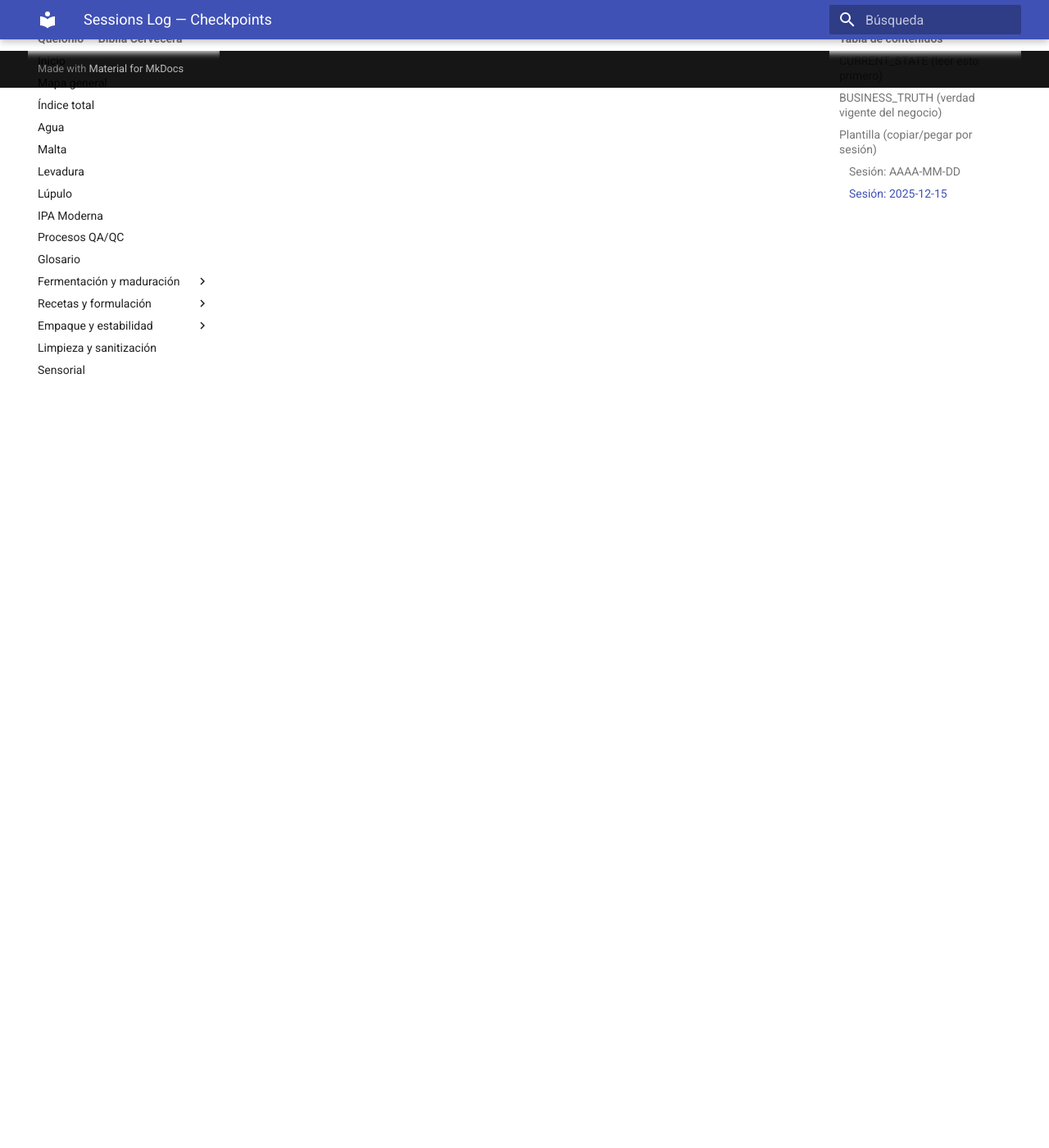
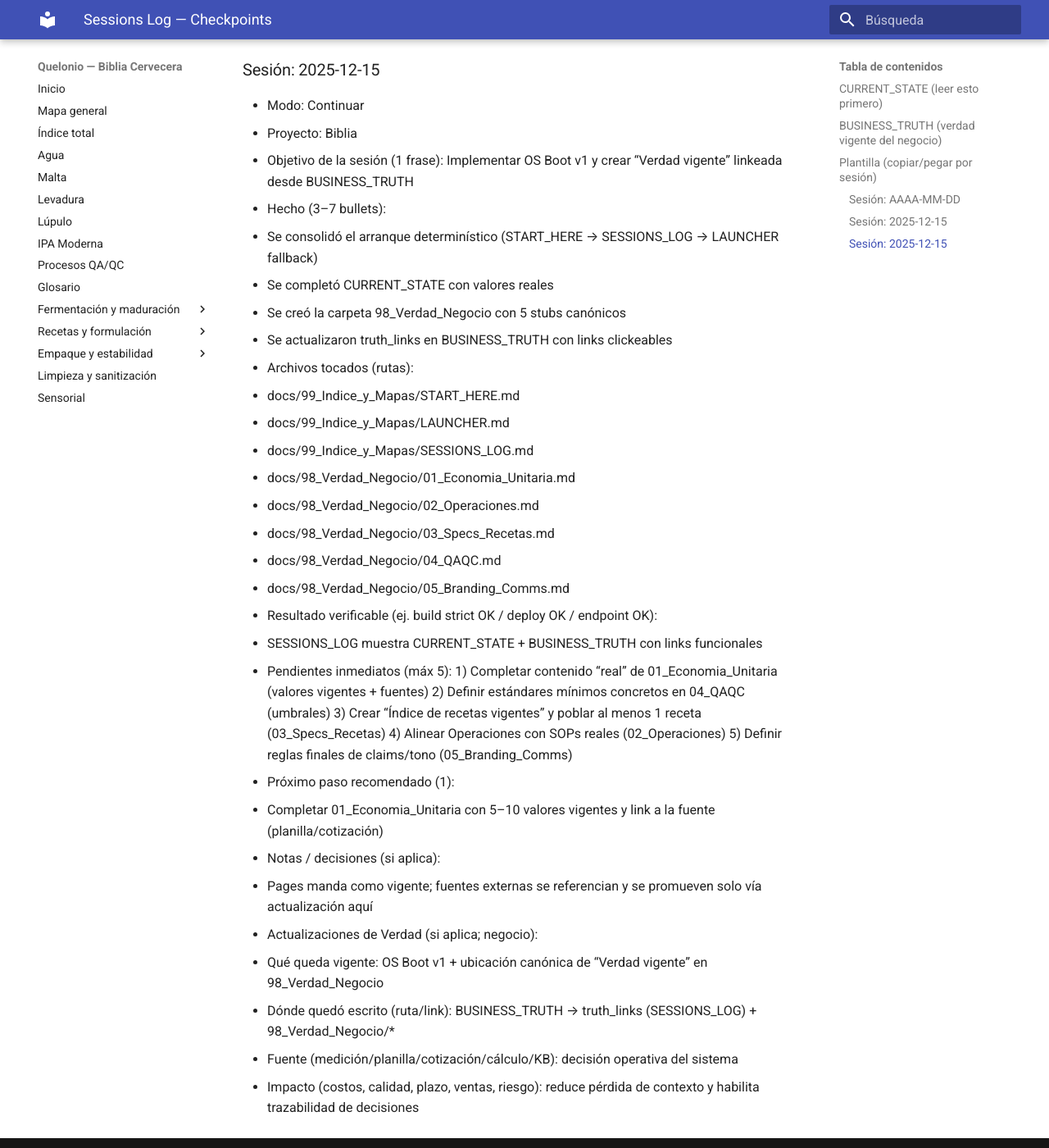
Before and after one commit to zumajuano-byte/quelonio-pages, an MkDocs documentation site: the page built from docs/99_Indice_y_Mapas/SESSIONS_LOG.md, in a window 1280 px wide and 1400 px high, scrolled down 3472 px. Shown: the whole window at 82% size. Built offline with MkDocs 1.6.1 and Material for MkDocs 9.7.7, drawn with Linux system fonts in a browser that asks for light colours.

Commit message:
os: add business truth stubs and link them from sessions log

```diff
--- a/docs/99_Indice_y_Mapas/SESSIONS_LOG.md
+++ b/docs/99_Indice_y_Mapas/SESSIONS_LOG.md
@@ -139,3 +139,46 @@ Regla “Temporal”:
   - Dónde quedó escrito (ruta/link): START_HERE + LAUNCHER + SESSIONS_LOG
   - Fuente (medición/planilla/cotización/cálculo/KB): protocolo operativo
   - Impacto (costos, calidad, plazo, ventas, riesgo): reduce pérdida de contexto y mejora trazabilidad
+
+### Sesión: 2025-12-15
+- Modo: Continuar
+- Proyecto: Biblia
+- Objetivo de la sesión (1 frase): Implementar OS Boot v1 y crear “Verdad vigente” linkeada desde BUSINESS_TRUTH
+
+- Hecho (3–7 bullets):
+  - Se consolidó el arranque determinístico (START_HERE → SESSIONS_LOG → LAUNCHER fallback)
+  - Se completó CURRENT_STATE con valores reales
+  - Se creó la carpeta 98_Verdad_Negocio con 5 stubs canónicos
+  - Se actualizaron truth_links en BUSINESS_TRUTH con links clickeables
+
+- Archivos tocados (rutas):
+  - docs/99_Indice_y_Mapas/START_HERE.md
+  - docs/99_Indice_y_Mapas/LAUNCHER.md
+  - docs/99_Indice_y_Mapas/SESSIONS_LOG.md
+  - docs/98_Verdad_Negocio/01_Economia_Unitaria.md
+  - docs/98_Verdad_Negocio/02_Operaciones.md
+  - docs/98_Verdad_Negocio/03_Specs_Recetas.md
+  - docs/98_Verdad_Negocio/04_QAQC.md
+  - docs/98_Verdad_Negocio/05_Branding_Comms.md
+
+- Resultado verificable (ej. build strict OK / deploy OK / endpoint OK):
+  - SESSIONS_LOG muestra CURRENT_STATE + BUSINESS_TRUTH con links funcionales
+
+- Pendientes inmediatos (máx 5):
+  1) Completar contenido “real” de 01_Economia_Unitaria (valores vigentes + fuentes)
+  2) Definir estándares mínimos concretos en 04_QAQC (umbrales)
+  3) Crear “Índice de recetas vigentes” y poblar al menos 1 receta (03_Specs_Recetas)
+  4) Alinear Operaciones con SOPs reales (02_Operaciones)
+  5) Definir reglas finales de claims/tono (05_Branding_Comms)
+
+- Próximo paso recomendado (1):
+  - Completar 01_Economia_Unitaria con 5–10 valores vigentes y link a la fuente (planilla/cotización)
+
+- Notas / decisiones (si aplica):
+  - Pages manda como vigente; fuentes externas se referencian y se promueven solo vía actualización aquí
+
+- Actualizaciones de Verdad (si aplica; negocio):
+  - Qué queda vigente: OS Boot v1 + ubicación canónica de “Verdad vigente” en 98_Verdad_Negocio
+  - Dónde quedó escrito (ruta/link): BUSINESS_TRUTH → truth_links (SESSIONS_LOG) + 98_Verdad_Negocio/*
+  - Fuente (medición/planilla/cotización/cálculo/KB): decisión operativa del sistema
+  - Impacto (costos, calidad, plazo, ventas, riesgo): reduce pérdida de contexto y habilita trazabilidad de decisiones
```
